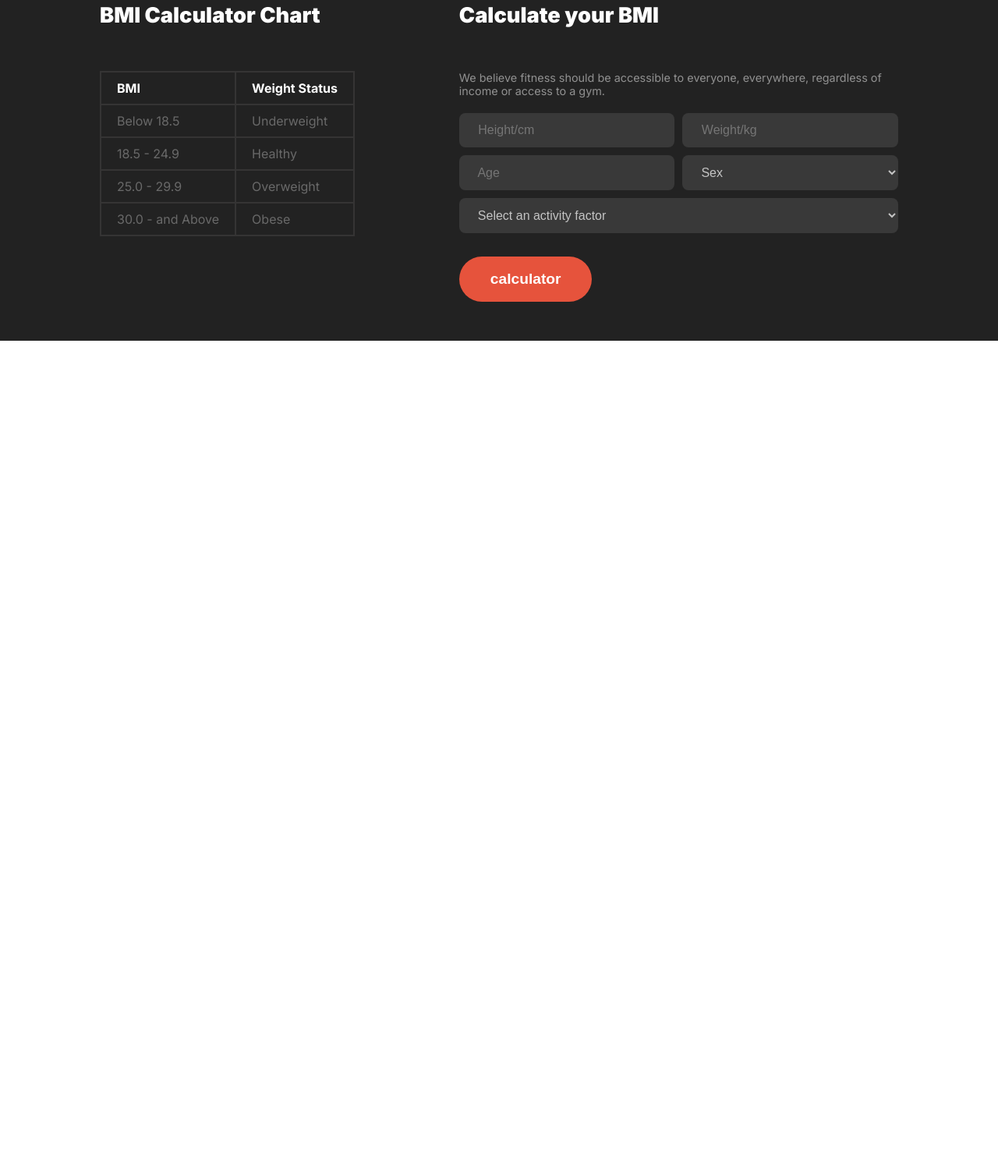
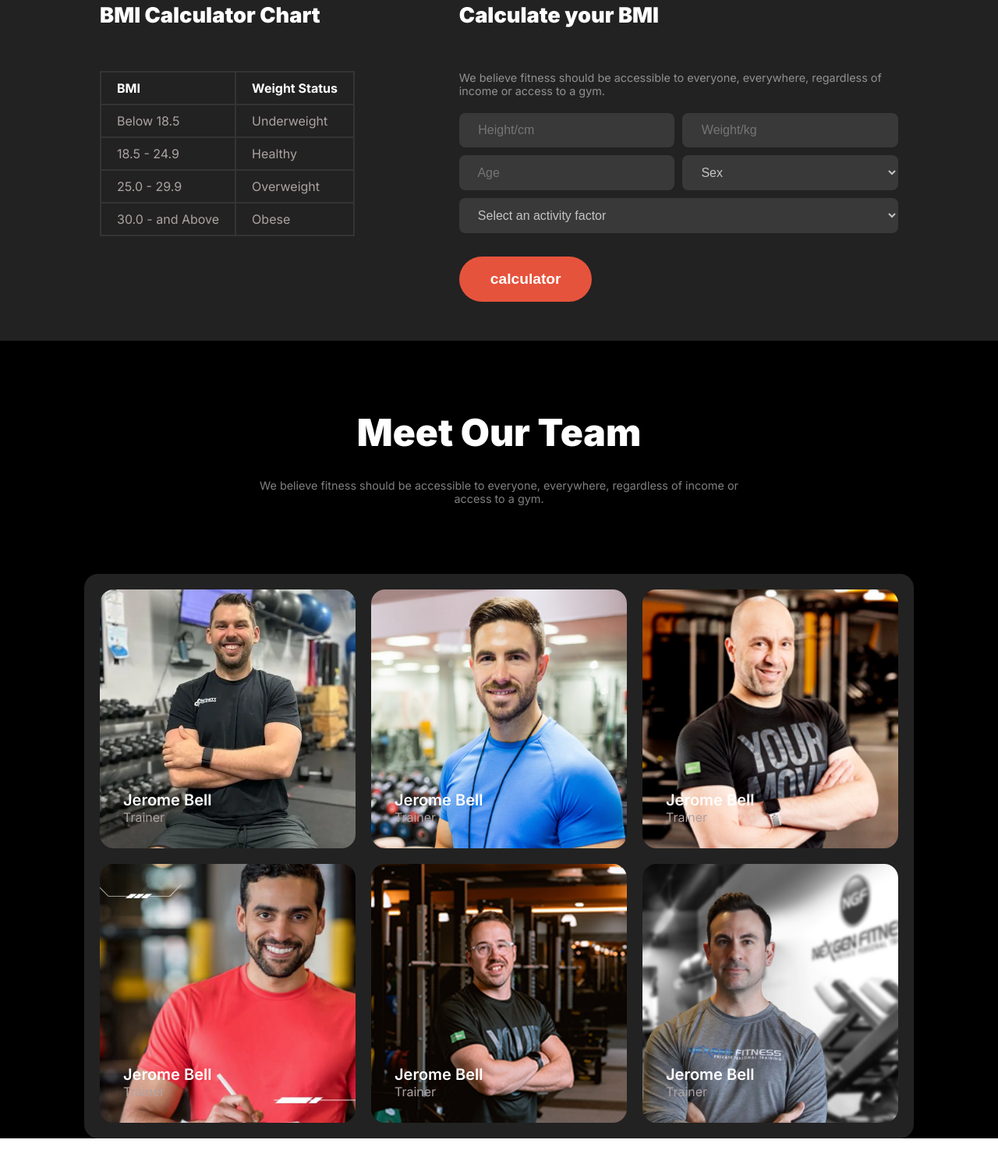
Before and after one commit to Imamasharmeen/B10A2-versatile-ui, a plain HTML site: page index.html in a window 1280 px wide. Shown: the part 1759-3257 px from the top of the page at 78% size. Before the commit the page ends 2196 px from the top, so only its background shows below. Drawn offline with Linux system fonts and the light colour scheme.

Commit message:
Added meet our team section and Made it responsive

```diff
--- a/index.html
+++ b/index.html
@@ -157,7 +157,56 @@
 
         </section>
 
-
+        <section class="meet-section">
+            <div class="meet-section-text">
+                <h3 class="title">Meet Our Team</h3>
+                <p class="description">We believe fitness should be accessible to everyone, everywhere, regardless of income or access to a gym.</p>
+            </div>
+            <div class="meet-section-img">
+                <div class="meet-trainer">
+                    <img class="meet-img" src="./images/trainer1.png">
+                    <div class="trainer-info">
+                        <h2>Jerome Bell</h2>
+                        <p>Trainer</p>
+                    </div>
+                </div>
+                <div class="meet-trainer">
+                    <img class="meet-img" src="./images/trainer2.png">
+                    <div class="trainer-info">
+                        <h2>Jerome Bell</h2>
+                        <p>Trainer</p>
+                    </div>
+                </div>
+                <div class="meet-trainer">
+                    <img class="meet-img" src="./images/trainer3.png">
+                    <div class="trainer-info">
+                        <h2>Jerome Bell</h2>
+                        <p>Trainer</p>
+                    </div>
+                </div>
+                <div class="meet-trainer">
+                    <img class="meet-img" src="./images/trainer4.png">
+                    <div class="trainer-info">
+                        <h2>Jerome Bell</h2>
+                        <p>Trainer</p>
+                    </div>
+                </div>
+                <div class="meet-trainer">
+                    <img class="meet-img" src="./images/trainer5.png">
+                    <div class="trainer-info">
+                        <h2>Jerome Bell</h2>
+                        <p>Trainer</p>
+                    </div>
+                </div>
+                <div class="meet-trainer">
+                    <img class="meet-img" src="./images/trainer6.png">
+                    <div class="trainer-info">
+                        <h2>Jerome Bell</h2>
+                        <p>Trainer</p>
+                    </div>
+                </div>
+            </div>
+        </section>
     </main>
 
 </body>
--- a/style/media.css
+++ b/style/media.css
@@ -131,24 +131,34 @@
         font-weight: 900;
         margin-bottom: 30px;
     }
+
     .bmi-section-content{
         flex-direction: column;
         padding: 0;
         width: 85%;
+    }
 
-    }
     .bmi-table,
     .body-info {
         width: 100%;
         margin: 20px 0;
+    }
 
-    }
     .info {
         font-size: 10px;
         padding: 7px 8px;
     }
-    .body-info button{
-        width
+
+    .meet-section{
+        margin: 65px auto;
+        padding-bottom: 3px;
+    }
+    .meet-section-text {
+        width: 80%;
+    }
+    .meet-section-img {
+        grid-template-columns: repeat(1, 1fr);
+
     }
 
 }
--- a/style/style.css
+++ b/style/style.css
@@ -278,8 +278,7 @@ border: 2px solid white;
 }
 
 .title,
-.title1
-.description {
+.title1 .description {
     margin-bottom: 30px;
 }
 
@@ -316,13 +315,10 @@ border: 2px solid white;
     padding: 50px;
     display: flex;
     justify-content: space-between;
-
-
 }
 
 .bmi-table {
     width: 35%;
-
 }
 
 table {
@@ -333,7 +329,6 @@ th,
 td {
     padding: 10px 20px;
     border: 2px solid #353434;
-
 }
 
 th {
@@ -341,8 +336,8 @@ th {
     text-align: left;
 }
 
-td {
-    color: #696969;
+td, .trainer-info p  {
+    color: #ada2a2;
 }
 
 .bmi-title {
@@ -366,7 +361,6 @@ td {
         "info-3 info-4"
         "info-5 info-5"
     ;
-
 }
 
 .info-1 {
@@ -408,18 +402,65 @@ td {
 }
 
 
+/*BMI section ends here*/
+/*Meet section start here */
+
+.meet-section {
+    width: 100%;
+    margin: 88px auto;
+}
+
+.meet-section-text {
+    width: 50%;
+    margin: 0 auto;
+    text-align: center;
+}
+
+.meet-section-img {
+    background-color: #222222;
+    border-radius: 18px;
+    padding: 20px;
+    margin: 88px auto;
+    width: 80%;
+    display: grid;
+    gap: 20px;
+    grid-template-columns: repeat(3, 1fr);
+    justify-content: space-between;
+}
+
+.meet-trainer {
+    position: relative;
+}
+
+.meet-img {
+    width: 100%;
+    height: 100%;
+    border-radius: 18px;
+    object-fit: cover;
+}
+
+.trainer-info h2 {
+    color: rgb(255, 255, 255);
+    font-size: 20px;
+    font-weight: 600;
+}
+.trainer-info{
+    position: absolute;
+    left: 30px;
+    bottom: 30px;
+}
 
 
 
 
 
 
-/*Shared style ends here*/
-/*Header section start here */
 
 
 
-/*Shared style ends here*/
+
+
+/*Meet style ends here*/
 /*Header section start here */
 
 /*Shared style ends here*/
```
